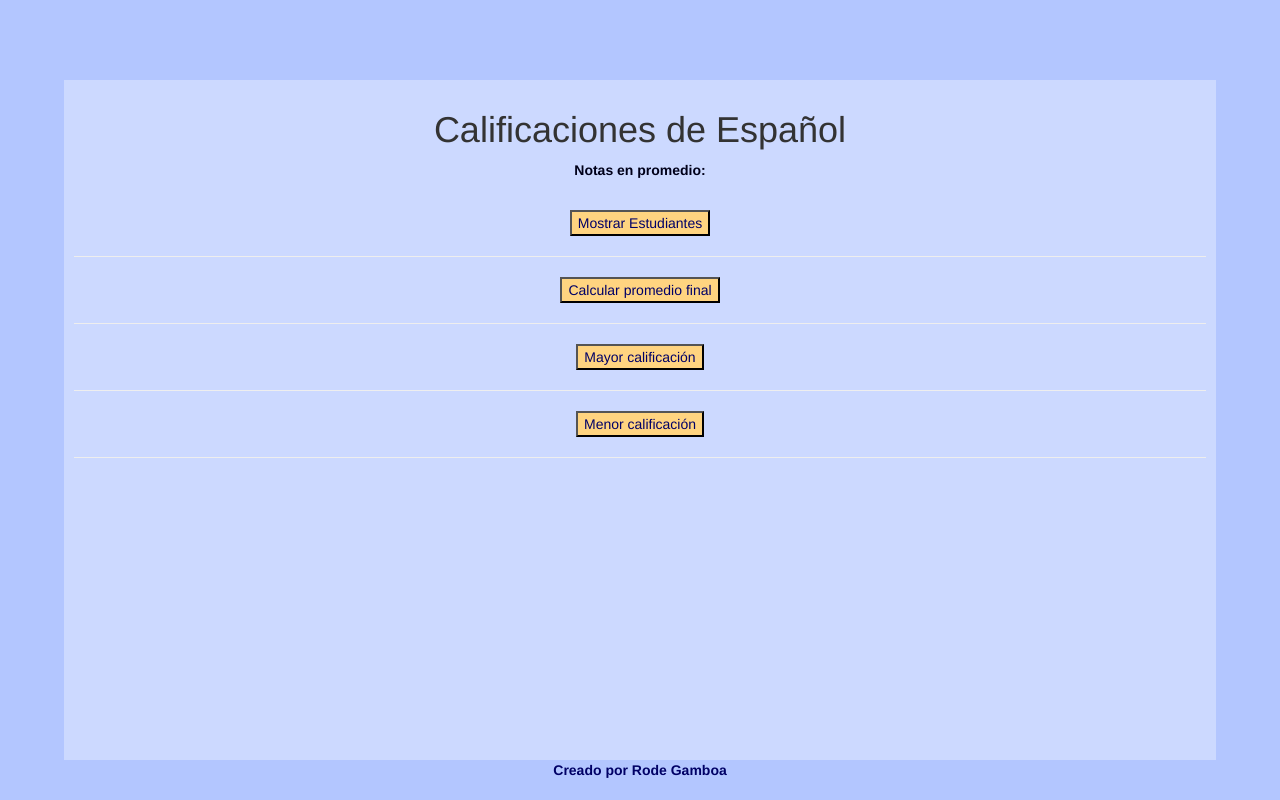
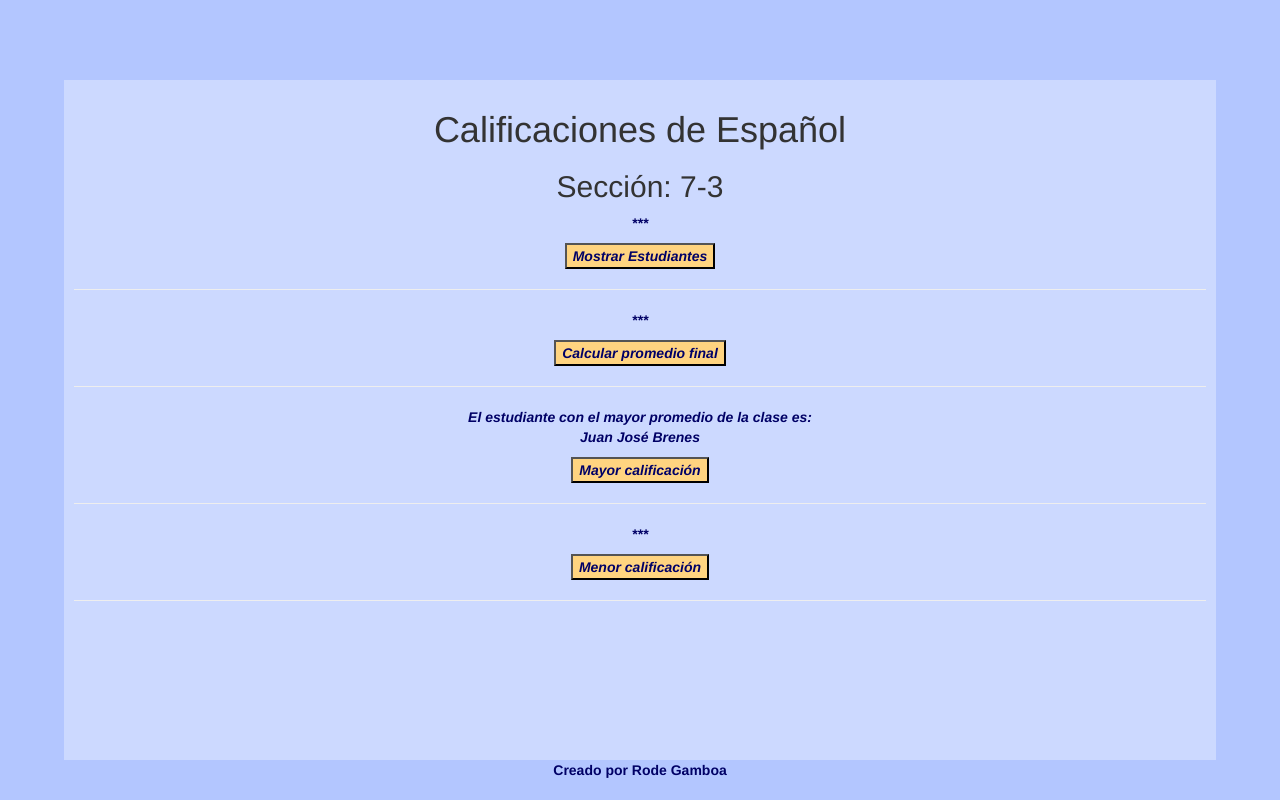
Before and after one commit to RGamboa85/Primer-proyecto-JS, a plain HTML site: page index.html in a window 1280 px wide. Both pictures are taken after a click on the button "Mayor calificación". Drawn offline with Linux system fonts and the light colour scheme.

Commit message:
Lograndolo :)

```diff
--- a/css/estilos.css
+++ b/css/estilos.css
@@ -1,6 +1,7 @@
 .body{
     font-family: Arial, Helvetica, sans-serif;
     align-content: center;
+    background: #ccd9ff;
 
 }
 #div{
@@ -21,6 +22,10 @@
     height: 100%;
 }
 
+head{
+    background: #b3c6ff;
+    width: 100%;
+}
 footer{
     background: #b3c6ff;
     text-align: center;
@@ -30,3 +35,31 @@ footer{
     height: 40px;
     position:fixed;
 }
+
+#promedio{
+    font-weight: bold;
+    font-size: 14px;
+    font-style: italic;
+    color:#000066
+}
+
+#estudiantes{
+    font-weight: bold;
+    font-size: 14px;
+    font-style: italic;
+    color:#000066
+}
+
+#mayor{
+    font-weight: bold;
+    font-size: 14px;
+    font-style: italic;
+    color:#000066
+}
+
+#menor{
+    font-weight: bold;
+    font-size: 14px;
+    font-style: italic;
+    color:#000066
+}
--- a/index.html
+++ b/index.html
@@ -18,23 +18,22 @@
         <div id="div">
 
             <h1 align="center">Calificaciones de Español</h1>
+                <h2 align="center">Sección: 7-3</h2>
 
-                <p id="estudiantes"><strong style="color: #00001a">Notas en promedio:</strong></p>
-                <p id="notas"></p>
-                <p id="mayor"></p>
-                <p id="manor"></p>
-                <br>
-
-                <input type="button" id="estudiantes" onclick="estudiantes()" value="Mostrar Estudiantes" style="background-color:#ffd480; color:#000066">
+                <p id="estudiantes">***</p>
+                <input type="button" id="estudiantes" onclick="estudiantes()" value="Mostrar Estudiantes" style="background-color:#ffd480">
                 <HR>
 
-                <input type="button" id="promedio" onclick="promedio()" value="Calcular promedio final" style="background-color:#ffd480; color:#000066">
+                <p id="promedio">***</p>
+                <input type="button" id="promedio" onclick="promedio()" value="Calcular promedio final" style="background-color:#ffd480">
                 <HR>
 
-                <input type="button" id="mayor" onclick="mayor()" value="Mayor calificación" style="background-color:#ffd480; color:#000066">
+                <p id="mayor">***</p>
+                <input type="button" id="mayor" onclick="mayor()" value="Mayor calificación" style="background-color:#ffd480">
                 <HR>
 
-                <input type="button" id="menor" onclick="menor()" value="Menor calificación" style="background-color:#ffd480; color:#000066">
+                <p id="menor">***</p>
+                <input type="button" id="menor" onclick="menor()" value="Menor calificación" style="background-color:#ffd480">
                 <HR>
 
         </div>
--- a/js/javascript.js
+++ b/js/javascript.js
@@ -36,7 +36,39 @@ function sumar(json){
     for(var i=0;i<json.length;i++){
         suma+=parseInt(json[i].nota);
     }
-    document.getElementById("promedio").innerHTML="El promedio de la clase es de: "+suma;
+    var a=10;
+    var b= suma/a;
+    document.getElementById("promedio").innerHTML="El promedio de la clase es de: "+b;
+}
+
+function calcularPromedioMayor(json){
+    var out = "---------- Mayor promedio de la clase ----------<br>";
+    var promedioMayor = json[0].nota;
+    var pos = 0;
+    var aux = "";
+    for(i=0;i<json.length;i++){
+        if(json[i].nota>=98){
+            promedioMayor = json[i].nota;
+            pos = i;
+            aux = aux + json[pos].nombre + "<br>";
+        }
+    }
+    document.getElementById("mayor").innerHTML = "El estudiante con el mayor promedio de la clase es: "+"<br>"+aux;
+}
+
+function calcularPromedioMenor(json){
+    var out = "---------- Menor promedio de la clase ----------<br>";
+    var promedioMenor = json[0].nota;
+    var pos = 0;
+    var aux = "";
+    for(i=0;i<json.length;i++){
+        if(json[i].nota==65){
+            promedioMenor = json[i].nota;
+            pos = i;
+            aux = aux + json[pos].nombre + "<br>";
+        }
+    }
+    document.getElementById("menor").innerHTML = "El estudiante con el menor promedio de la clase es: "+"<br>"+aux;
 }
 
 function estudiantes(){
@@ -46,3 +78,11 @@ function estudiantes(){
 function promedio(){
     sumar(estudiantes1);
 }
+
+function mayor(){
+    calcularPromedioMayor(estudiantes1);
+}
+
+function menor(){
+    calcularPromedioMenor(estudiantes1);
+}
```
